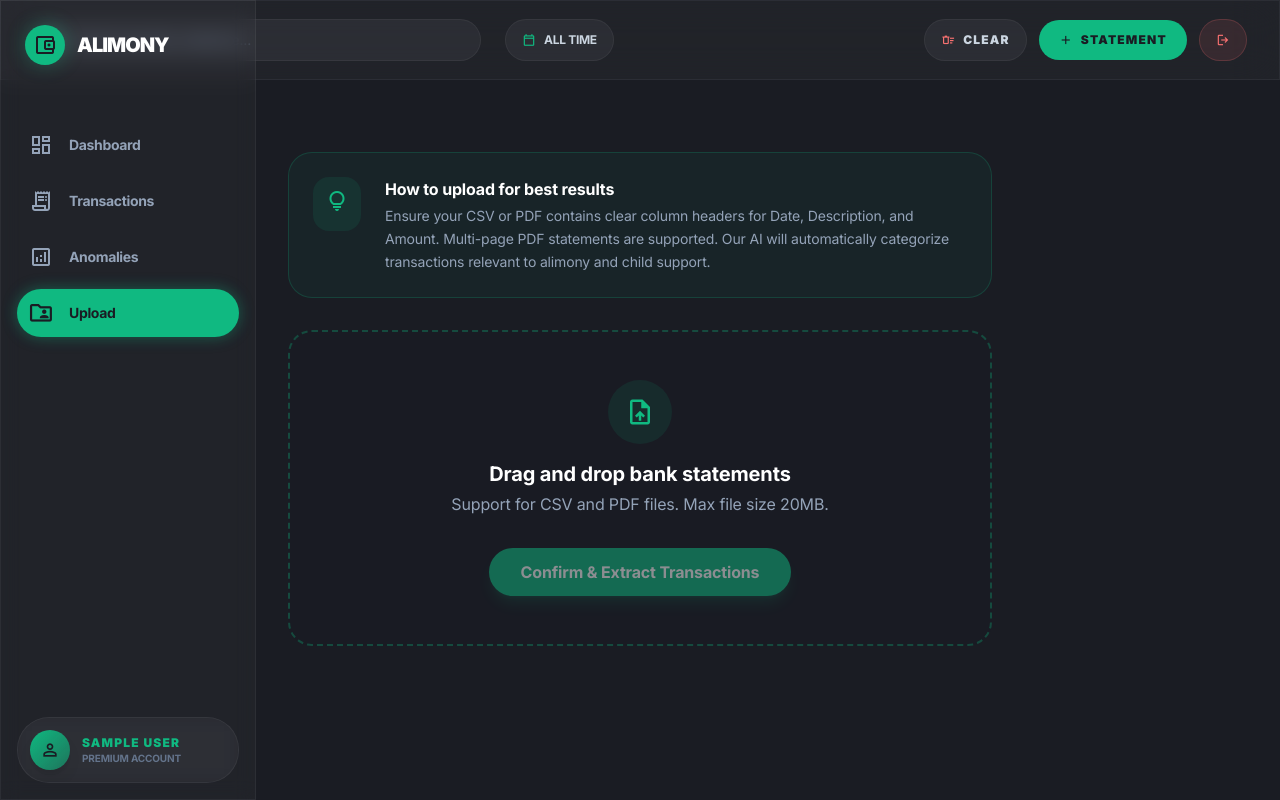
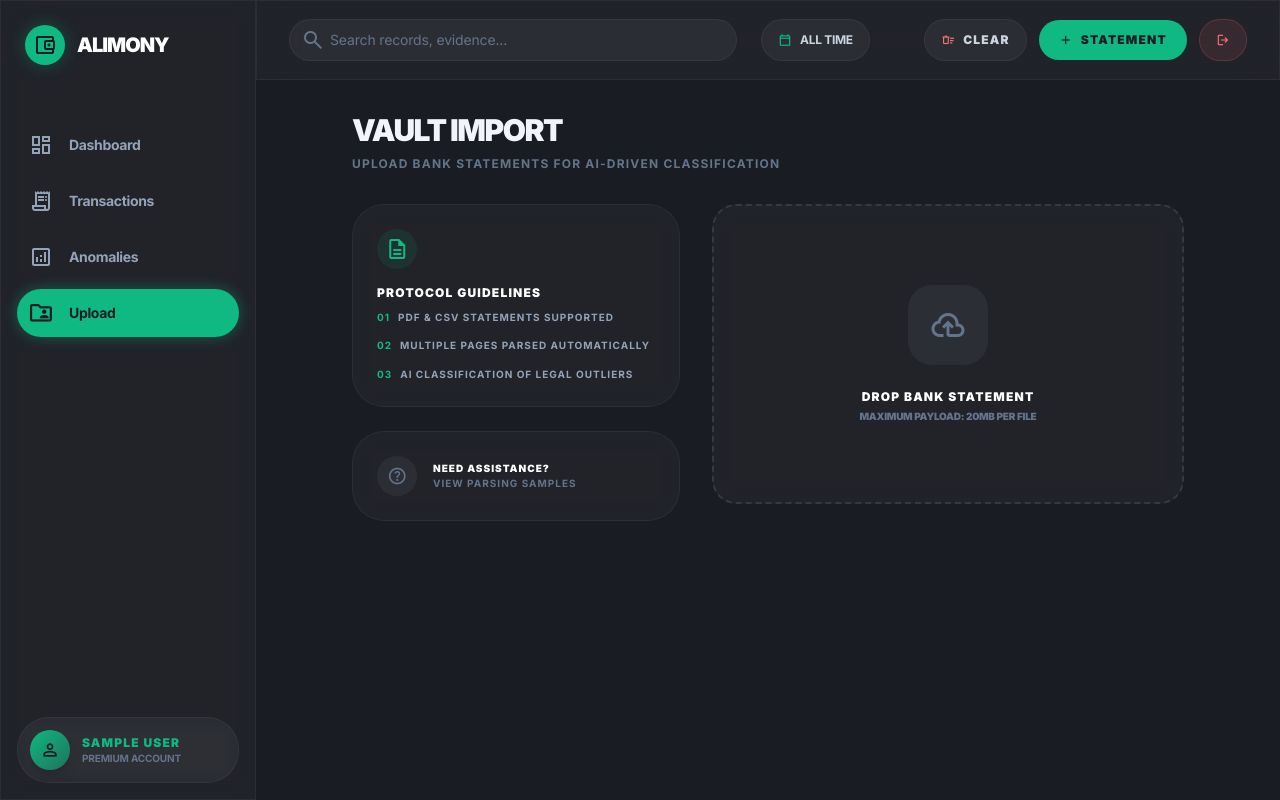
Before and after one commit to Ipshita29/Where_is_my_money, a React (Vite) app in the folder frontend/: page /upload in a window 1280 px wide. Built offline with nearby package versions, Linux system fonts and the light colour scheme; sample sign-in values are in the browser's storage.

Commit message:
feat: premium upload experience with drag-and-drop and real-time progress

```diff
--- a/frontend/src/pages/Upload.jsx
+++ b/frontend/src/pages/Upload.jsx
@@ -6,17 +6,35 @@ import { api } from "../services/api";
 
 export default function Upload() {
     const [file, setFile] = useState(null);
-    const [status, setStatus] = useState(null); // { type: "success"|"error", message }
+    const [status, setStatus] = useState(null);
     const [loading, setLoading] = useState(false);
+    const [previewData, setPreviewData] = useState([]);
+    const [dragActive, setDragActive] = useState(false);
     const fileRef = useRef();
     const navigate = useNavigate();
 
+    const handleDrag = (e) => {
+        e.preventDefault();
+        e.stopPropagation();
+        if (e.type === "dragenter" || e.type === "dragover") {
+            setDragActive(true);
+        } else if (e.type === "dragleave") {
+            setDragActive(false);
+        }
+    };
+
+    const handleDrop = (e) => {
+        e.preventDefault();
+        e.stopPropagation();
+        setDragActive(false);
+        if (e.dataTransfer.files && e.dataTransfer.files[0]) {
+            setFile(e.dataTransfer.files[0]);
+        }
+    };
+
     async function handleUpload(e) {
-        e.preventDefault();
-        if (!file) {
-            setStatus({ type: "error", message: "Please select a CSV or PDF file first." });
-            return;
-        }
+        if (e) e.preventDefault();
+        if (!file) return;
 
         const formData = new FormData();
         formData.append("statement", file);
@@ -29,21 +47,17 @@ export default function Upload() {
                 headers: { "Content-Type": "multipart/form-data" },
             });
 
+            setPreviewData(res.data.transactions || []);
             setStatus({
                 type: "success",
-                message: `✅ ${res.data.message}. Imported: ${res.data.imported} transaction(s).`,
+                message: `SUCCESS: ${res.data.imported} RECORDS IMPORTED FOR ANALYSIS.`,
             });
 
-            // Reset file input
             setFile(null);
-            if (fileRef.current) fileRef.current.value = "";
-
-            // After a short delay, go back to dashboard so it re-fetches
-            setTimeout(() => navigate("/"), 2000);
         } catch (err) {
             setStatus({
                 type: "error",
-                message: err.response?.data?.error || "Upload failed. Please try again.",
+                message: err.response?.data?.error || "Import failed. System protocols compromised.",
             });
         } finally {
             setLoading(false);
@@ -51,46 +65,90 @@ export default function Upload() {
     }
 
     return (
-        <div className="flex h-full min-h-screen bg-background-light dark:bg-background-dark font-display text-slate-900 dark:text-slate-100">
+        <div className="flex h-screen bg-background-dark font-display text-slate-100">
             <Sidebar />
 
-            <main className="flex-1 flex flex-col min-w-0">
+            <main className="flex-1 flex flex-col min-w-0 lg:ml-64 ml-20 transition-all duration-300">
                 <Header />
 
-                <div className="p-8 max-w-3xl w-full mx-auto space-y-8 mt-10">
+                <div className="p-8 max-w-4xl w-full mx-auto space-y-8 animate-in fade-in duration-700">
+                    <div className="flex flex-col gap-2">
+                        <h1 className="text-3xl font-black uppercase tracking-tighter">Vault Import</h1>
+                        <p className="text-xs font-bold text-slate-500 uppercase tracking-widest">Upload bank statements for AI-driven classification</p>
+                    </div>
+
+                    <div className="grid grid-cols-1 lg:grid-cols-12 gap-8">
                         {/* Instructions Header */}
-                    <div className="bg-primary/5 border border-primary/20 rounded-xl p-6 flex gap-6 items-start">
-                        <div className="bg-primary/10 p-3 rounded-lg text-primary">
-                            <span className="material-symbols-outlined text-primary">lightbulb</span>
+                        <div className="lg:col-span-5 flex flex-col gap-6">
+                            <div className="glass border border-white/5 rounded-2xl p-6 flex flex-col gap-4">
+                                <div className="size-10 rounded-xl bg-primary/10 flex items-center justify-center text-primary">
+                                    <span className="material-symbols-outlined">description</span>
                                 </div>
                                 <div>
-                            <h3 className="text-slate-900 dark:text-white font-bold mb-1">How to upload for best results</h3>
-                            <p className="text-sm text-slate-600 dark:text-slate-400 leading-relaxed">
-                                Ensure your CSV or PDF contains clear column headers for Date, Description, and Amount.
-                                Multi-page PDF statements are supported.
-                                Our AI will automatically categorize transactions relevant to alimony and child support.
-                            </p>
+                                    <h3 className="text-xs font-black text-white uppercase tracking-widest mb-2">Protocol Guidelines</h3>
+                                    <ul className="text-[10px] text-slate-400 font-bold uppercase tracking-widest space-y-3 leading-relaxed">
+                                        <li className="flex gap-2">
+                                            <span className="text-primary">01</span>
+                                            <span>PDF & CSV Statements Supported</span>
+                                        </li>
+                                        <li className="flex gap-2">
+                                            <span className="text-primary">02</span>
+                                            <span>Multiple Pages Parsed Automatically</span>
+                                        </li>
+                                        <li className="flex gap-2">
+                                            <span className="text-primary">03</span>
+                                            <span>AI Classification of Legal Outliers</span>
+                                        </li>
+                                    </ul>
+                                </div>
+                            </div>
+
+                            <div className="glass border border-white/5 rounded-2xl p-6 flex items-center gap-4 group hover:bg-white/5 transition-colors cursor-pointer">
+                                <div className="size-10 rounded-xl bg-white/5 flex items-center justify-center text-slate-500 group-hover:text-primary transition-colors">
+                                    <span className="material-symbols-outlined text-xl">help</span>
+                                </div>
+                                <div className="flex flex-col">
+                                    <span className="text-[10px] font-black text-white uppercase tracking-widest">Need Assistance?</span>
+                                    <span className="text-[10px] font-bold text-slate-500 uppercase tracking-widest">View Parsing Samples</span>
+                                </div>
                             </div>
                         </div>
 
                         {/* Upload Zone */}
-                    <div className="space-y-4">
-                        <form onSubmit={handleUpload}>
+                        <div className="lg:col-span-7 space-y-6">
+                            <form
+                                onDragEnter={handleDrag}
+                                onSubmit={handleUpload}
+                                className="relative"
+                            >
                                 <label
                                     htmlFor="file-input"
-                                className={`border-2 border-dashed ${file ? 'border-primary' : 'border-primary/30'} rounded-xl p-12 flex flex-col items-center justify-center gap-4 hover:border-primary transition-colors cursor-pointer group bg-background-light dark:bg-[#1A1C23]/60`}
+                                    className={`relative border-2 border-dashed ${dragActive ? 'border-primary bg-primary/5 scale-[1.02]' : 'border-white/10 glass'} rounded-3xl p-12 flex flex-col items-center justify-center gap-6 hover:border-primary/50 transition-all cursor-pointer group min-h-[300px] overflow-hidden`}
+                                    onDragEnter={handleDrag}
+                                    onDragLeave={handleDrag}
+                                    onDragOver={handleDrag}
+                                    onDrop={handleDrop}
                                 >
-                                <div className="w-16 h-16 rounded-full bg-primary/10 flex items-center justify-center group-hover:scale-110 transition-transform">
-                                    <span className="material-symbols-outlined text-3xl text-primary">upload_file</span>
+                                    {/* Animated Background Pulse if Loading */}
+                                    {loading && (
+                                        <div className="absolute inset-0 bg-primary/5 animate-pulse" />
+                                    )}
+
+                                    <div className={`size-20 rounded-3xl ${file ? 'bg-primary/20 text-primary shadow-[0_0_20px_rgba(16,185,129,0.3)]' : 'bg-white/5 text-slate-500 group-hover:text-primary'} flex items-center justify-center transition-all duration-500`}>
+                                        <span className={`material-symbols-outlined text-4xl ${loading ? 'animate-bounce' : ''}`}>
+                                            {file ? 'check_circle' : 'cloud_upload'}
+                                        </span>
                                     </div>
-                                <div className="text-center">
-                                    <h4 className="text-xl font-bold text-slate-900 dark:text-white">
-                                        {file ? file.name : "Drag and drop bank statements"}
+
+                                    <div className="text-center z-10">
+                                        <h4 className="text-xs font-black text-white uppercase tracking-widest mb-1">
+                                            {file ? file.name : "Drop Bank Statement"}
                                         </h4>
-                                    <p className="text-slate-500 dark:text-slate-400 mt-1">
-                                        {file ? "File selected. Click to change." : "Support for CSV and PDF files. Max file size 20MB."}
+                                        <p className="text-[10px] font-black text-slate-500 uppercase tracking-tight">
+                                            {file ? "Ready for Neural Extraction" : "Maximum payload: 20MB per file"}
                                         </p>
                                     </div>
+
                                     <input
                                         id="file-input"
                                         ref={fileRef}
@@ -100,41 +158,78 @@ export default function Upload() {
                                         onChange={(e) => setFile(e.target.files[0] || null)}
                                     />
 
+                                    {file && !loading && (
                                         <button
                                             type="submit"
-                                    disabled={loading || !file}
-                                    className="mt-4 px-8 py-3 bg-primary text-white font-bold rounded-xl shadow-lg shadow-primary/20 hover:opacity-90 transition-all disabled:opacity-50"
+                                            className="mt-4 px-10 py-3 bg-primary text-background-dark font-black text-[10px] uppercase tracking-widest rounded-xl hover:shadow-[0_0_20px_rgba(16,185,129,0.4)] transition-all animate-in fade-in slide-in-from-bottom duration-300"
                                         >
-                                    {loading ? "Processing..." : "Confirm & Extract Transactions"}
+                                            Initiate Extraction
                                         </button>
+                                    )}
                                 </label>
                             </form>
 
                             {/* Progress or Status */}
                             {loading && (
-                            <div className="bg-slate-50 dark:bg-background-dark border border-primary/10 rounded-xl p-5 space-y-4 shadow-lg">
+                                <div className="glass border border-white/10 rounded-2xl p-6 space-y-4 animate-in fade-in slide-in-from-top duration-300 shadow-[0_0_30px_rgba(0,0,0,0.3)]">
                                     <div className="flex items-center justify-between">
                                         <div className="flex items-center gap-3">
-                                        <span className="material-symbols-outlined text-primary animate-spin">sync</span>
+                                            <div className="size-8 rounded-lg bg-primary/10 flex items-center justify-center">
+                                                <span className="material-symbols-outlined text-primary text-lg animate-spin">sync</span>
+                                            </div>
                                             <div>
-                                            <p className="text-sm font-bold">{file?.name}</p>
-                                            <p className="text-xs text-slate-500">Processing transactions via Gemini API...</p>
+                                                <p className="text-[10px] font-black uppercase tracking-widest">{file?.name}</p>
+                                                <p className="text-[10px] font-bold text-slate-500 uppercase tracking-tighter">Gemini-Neural parsing in progress...</p>
                                             </div>
                                         </div>
+                                        <span className="text-[10px] font-black text-primary uppercase">Parsing</span>
                                     </div>
-                                <div className="w-full bg-slate-200 dark:bg-slate-800 h-2 rounded-full overflow-hidden">
-                                    <div className="bg-primary h-full w-full rounded-full animate-pulse shadow-[0_0_8px_rgba(16,183,72,0.5)]"></div>
+                                    <div className="relative w-full bg-white/5 h-1.5 rounded-full overflow-hidden">
+                                        <div className="absolute inset-0 bg-primary h-full rounded-full animate-progress shadow-[0_0_10px_rgba(16,185,129,0.8)]"></div>
                                     </div>
                                 </div>
                             )}
 
                             {status && (
-                            <div className={`mt-4 p-4 rounded-xl text-sm border ${status.type === 'success' ? 'bg-green-500/10 border-green-500/30 text-green-500' : 'bg-red-500/10 border-red-500/30 text-red-500'}`}>
+                                <div className={`p-4 rounded-xl text-[10px] font-black uppercase tracking-widest border animate-in zoom-in duration-300 ${status.type === 'success' ? 'bg-primary/10 border-primary/20 text-primary' : 'bg-expense/10 border-expense/20 text-expense'}`}>
                                     {status.message}
                                 </div>
                             )}
                         </div>
                     </div>
+
+                    {/* Preview Table */}
+                    {previewData.length > 0 && (
+                        <div className="animate-in fade-in slide-in-from-bottom duration-700 delay-300">
+                            <div className="flex items-center justify-between mb-4">
+                                <h3 className="text-xs font-black text-slate-500 uppercase tracking-widest">Extraction Preview</h3>
+                                <button onClick={() => navigate("/")} className="text-[10px] font-black text-primary uppercase tracking-widest hover:text-white transition-colors">Go to Dashboard →</button>
+                            </div>
+                            <div className="glass border border-white/5 rounded-3xl overflow-hidden">
+                                <table className="w-full text-left border-collapse">
+                                    <thead>
+                                        <tr className="border-b border-white/5 bg-white/[0.02]">
+                                            <th className="px-6 py-4 text-[10px] font-black text-slate-500 uppercase tracking-widest">Date</th>
+                                            <th className="px-6 py-4 text-[10px] font-black text-slate-500 uppercase tracking-widest">Entity</th>
+                                            <th className="px-6 py-4 text-[10px] font-black text-slate-500 uppercase tracking-widest text-right">Credit/Debit</th>
+                                        </tr>
+                                    </thead>
+                                    <tbody className="divide-y divide-white/5">
+                                        {previewData.slice(0, 5).map((txn, i) => (
+                                            <tr key={i} className="hover:bg-white/[0.01] transition-colors">
+                                                <td className="px-6 py-4 text-[10px] font-bold text-slate-400 tabular-nums">{txn.date}</td>
+                                                <td className="px-6 py-4 text-xs font-black text-white uppercase tracking-tight">{txn.merchant}</td>
+                                                <td className={`px-6 py-4 text-right text-xs font-black tabular-nums tracking-tighter ${txn.type === 'credit' ? 'text-primary' : 'text-slate-100'}`}>
+                                                    {txn.type === 'credit' ? '+' : '-'}${Math.abs(txn.amount).toLocaleString()}
+                                                </td>
+                                            </tr>
+                                        ))}
+                                    </tbody>
+                                </table>
+                            </div>
+                        </div>
+                    )}
+                </div>
             </main>
         </div>
     );
```
Lines whose indentation alone changed are shown as unchanged.
